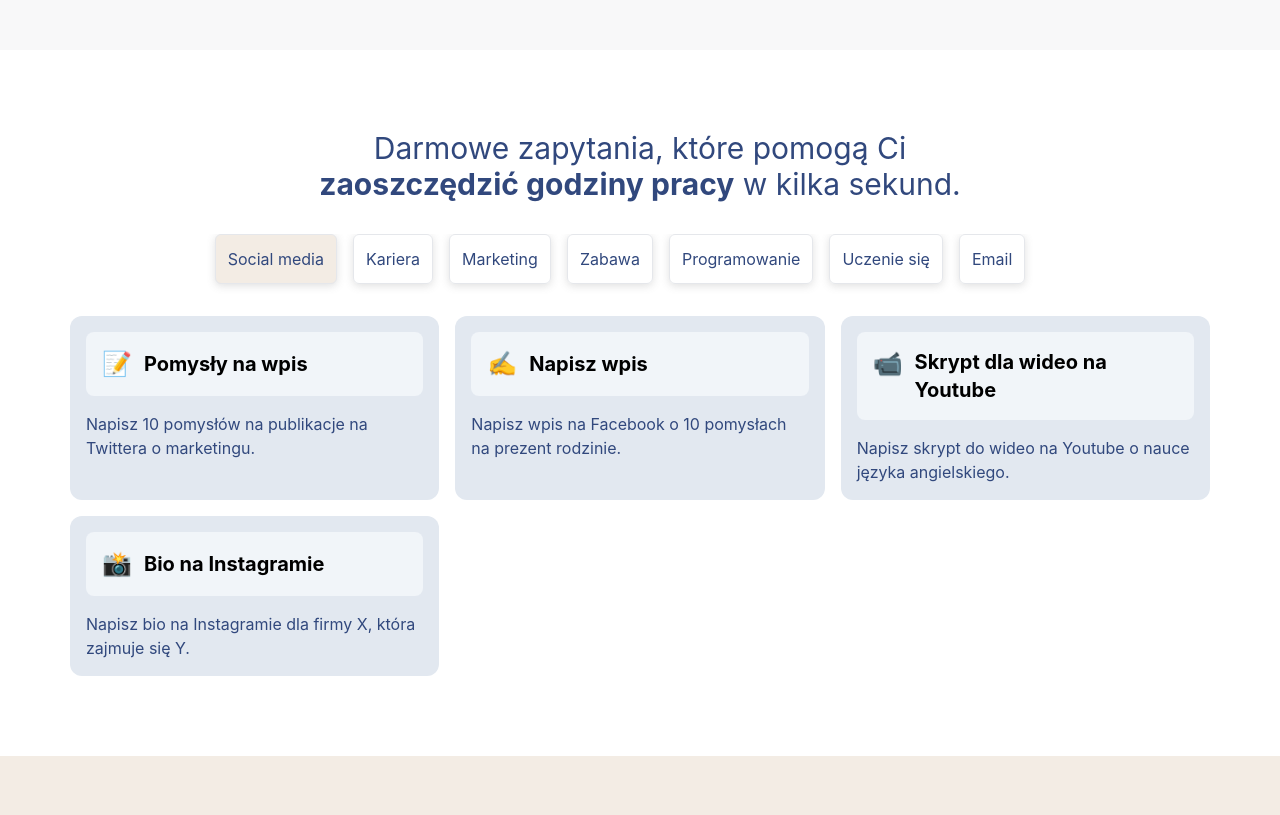
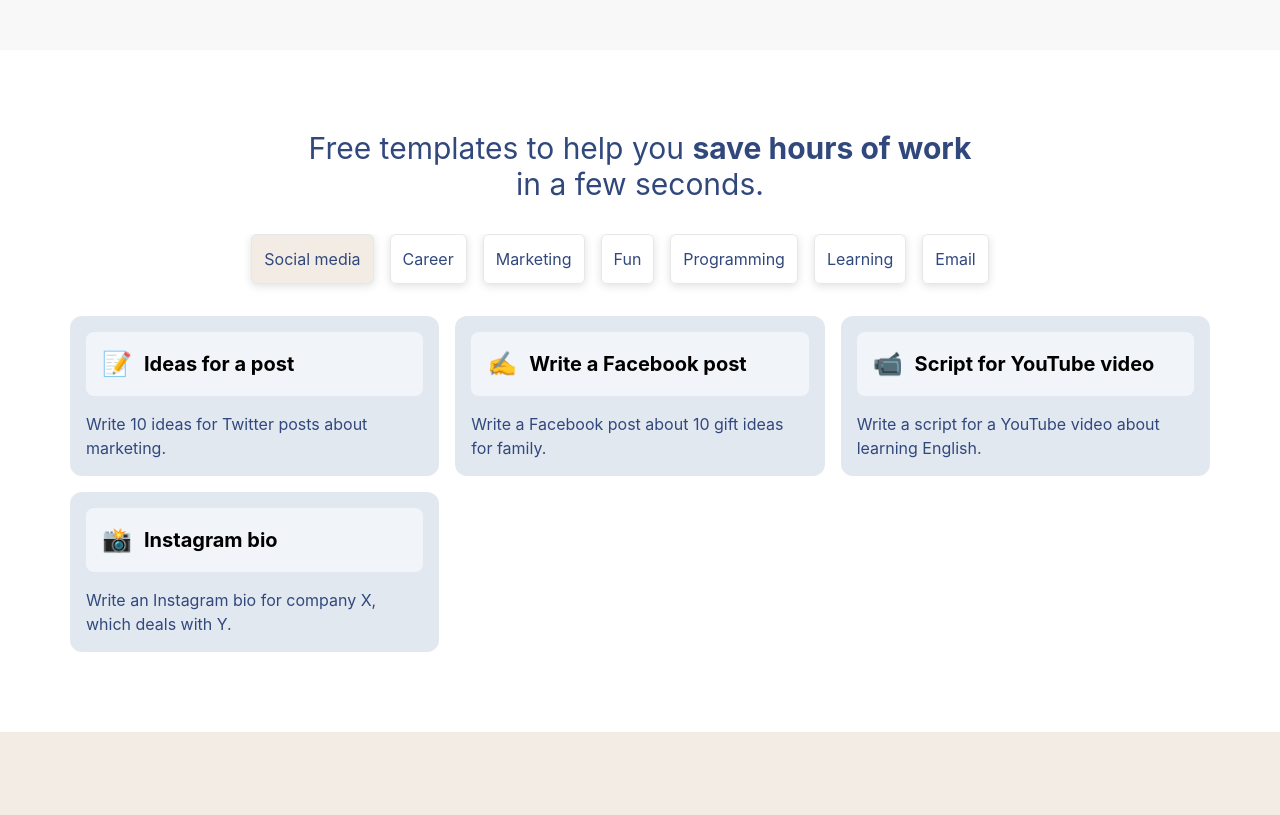
Before and after one commit to shakhorinAlex/gpt-bot-pl, a React (Vite) app: page / in a window 1280 px wide. Shown: the part 1400-2215 px from the top of the page. Built offline with nearby package versions, Linux system fonts and the light colour scheme.

Commit message:
prompts translation

```diff
--- a/src/components/Prompts.jsx
+++ b/src/components/Prompts.jsx
@@ -1,6 +1,9 @@
 import React from "react";
-import categories from "./consts";
+import { useEffect } from "react";
+import categories from "./prompts-data";
+import categoriesEng from "./prompts-data-en";
 import { AiOutlineArrowRight } from "react-icons/ai";
+import { useTranslation } from "react-i18next";
 
 const Prompts = () => {
   const [activeCategory, setActiveCategory] = React.useState(1);
@@ -10,7 +13,13 @@ const Prompts = () => {
     setActiveCategory(categoryId);
   }
 
-  const activeCategoryItems = categories.find(
+  const { t, i18n } = useTranslation();
+
+  const activeLanguage = i18n.language;
+
+  const categoriesLang = activeLanguage === "en" ? categoriesEng : categories;
+
+  const activeCategoryItems = categoriesLang.find(
     (category) => category.id === activeCategory
   ).items;
 
@@ -18,17 +27,17 @@ const Prompts = () => {
     <section className="section flex items-center bg-white" id="prompts">
       <div className="container">
         <h2 className="text-xl text-center w-5/6 md:w-3/5 m-auto md:text-2xl lg:text-3xl font-normal leading-tight mb-8">
-          Darmowe zapytania, które pomogą Ci{" "}
-          <span className="font-bold">zaoszczędzić godziny pracy</span> w kilka
-          sekund.
+          {t("prompts_title")}{" "}
+          <span className="font-bold">{t("prompts_title_bold")}</span>{" "}
+          {t("prompts_title_2")}
         </h2>
         <div className="arrow-container flex gap-2 items-center text-sm mb-4 justify-end md:hidden">
-          <p>Przewijaj</p>{" "}
+          <p>{t("prompts_scroll")}</p>
           <AiOutlineArrowRight className="arrow text-xl font-bold" />
         </div>
         <div className="category_list overflow-x-auto w-full mb-4">
           <ul className="category-names flex flex-nowrap w-max md:flex-wrap gap-4 items-center justify-start mb-4 md:mx-auto">
-            {categories.map((category) => (
+            {categoriesLang.map((category) => (
               <li
                 key={category.id}
                 className={`${
--- /dev/null
+++ b/src/components/prompts-data-en.js
@@ -0,0 +1,239 @@
+const categoriesEng = [
+  {
+    id: 1,
+    name: "Social media",
+    items: [
+      {
+        id: 1,
+        icon: "📝",
+        name: "Ideas for a post",
+        description: "Write 10 ideas for Twitter posts about marketing.",
+      },
+      {
+        id: 2,
+        icon: "✍️",
+        name: "Write a Facebook post",
+        description: "Write a Facebook post about 10 gift ideas for family.",
+      },
+      {
+        id: 3,
+        icon: "📹",
+        name: "Script for YouTube video",
+        description:
+          "Write a script for a YouTube video about learning English.",
+      },
+      {
+        id: 4,
+        icon: "📸",
+        name: "Instagram bio",
+        description:
+          "Write an Instagram bio for company X, which deals with Y.",
+      },
+    ],
+  },
+  {
+    id: 2,
+    name: "Career",
+    items: [
+      {
+        id: 1,
+        icon: "📝",
+        name: "Cover letter",
+        description: "Write a cover letter for position X at company Y.",
+      },
+      {
+        id: 2,
+        icon: "✍️",
+        name: "Write my CV",
+        description:
+          "Write my CV, [first name] [last name], my career goal is ..., my experience is ..., skills are ...",
+      },
+      {
+        id: 3,
+        icon: "📋",
+        name: "Job advertisement",
+        description:
+          "Write a job advertisement for position X at company Y with experience Z.",
+      },
+      {
+        id: 4,
+        icon: "📧",
+        name: "Job application email",
+        description:
+          "Write a job application email, application to company X for position Y, what sets me apart is Z.",
+      },
+    ],
+  },
+  {
+    id: 3,
+    name: "Marketing",
+    items: [
+      {
+        id: 1,
+        icon: "📱",
+        name: "Product description",
+        description:
+          "Write a persuasive description of a product or service [product], [benefits], [target audience].",
+      },
+      {
+        id: 2,
+        icon: "📛",
+        name: "Create a company name",
+        description:
+          "Come up with a company name that deals with [what they do], [target audience].",
+      },
+      {
+        id: 3,
+        icon: "📋",
+        name: "Ad copy",
+        description:
+          "Write an ad copy that highlights the unique value of the product or service [product].",
+      },
+      {
+        id: 4,
+        icon: "📧",
+        name: "Press release",
+        description: "Write a press release for company [company name].",
+      },
+      {
+        id: 5,
+        icon: "📧",
+        name: "Customer acquisition",
+        description:
+          "How to acquire customers for a company that deals with [what they do]?",
+      },
+      {
+        id: 6,
+        icon: "📧",
+        name: "AIDA",
+        description:
+          "Write an ad copy that follows the AIDA model to persuade the customer.",
+      },
+      {
+        id: 7,
+        icon: "📧",
+        name: "SEO",
+        description:
+          "Create a list of article ideas to build thematic authority for a specific keyword. The keyword is: [keyword].",
+      },
+    ],
+  },
+  {
+    id: 4,
+    name: "Fun",
+    items: [
+      {
+        id: 1,
+        icon: "🍾",
+        name: "Mindset",
+        description:
+          "I want you to pretend to be drunk and respond as if you were heavily under the influence of alcohol. [My question]",
+      },
+      {
+        id: 2,
+        icon: "😘",
+        name: "Love letter",
+        description: "Write a love letter [to whom], [emotions], [memories].",
+      },
+      {
+        id: 3,
+        icon: "🎤",
+        name: "Motivation",
+        description: "Write a motivational quote to inspire action.",
+      },
+    ],
+  },
+  {
+    id: 5,
+    name: "Programming",
+    items: [
+      {
+        id: 1,
+        icon: "👨‍🎓",
+        name: "Expert",
+        description:
+          "I want you to act as an expert in [language], fluent in speaking and writing Polish. Please answer the following question in Polish: [QUESTION].",
+      },
+      {
+        id: 2,
+        icon: "🔬",
+        name: "Check code",
+        description:
+          "The code below shows an error [error]. Please check it and fix [what it should do] [code].",
+      },
+      {
+        id: 3,
+        icon: "🔄",
+        name: "Translate code",
+        description: "Write code that performs [code language].",
+      },
+    ],
+  },
+  {
+    id: 6,
+    name: "Learning",
+    items: [
+      {
+        id: 1,
+        icon: "📝",
+        name: "Take notes from a lesson",
+        description: "Take notes from a lesson [lesson text/post].",
+      },
+      {
+        id: 2,
+        icon: " 💻 ",
+        name: "Program",
+        description:
+          "I would like to learn [topic] and I need help in writing a program based on which I will learn.",
+      },
+      {
+        id: 3,
+        icon: "👶",
+        name: "Explanation",
+        description:
+          "Explain [topic] to me in Polish, so that a 5-year-old child can understand.",
+      },
+      {
+        id: 4,
+        icon: "🎓",
+        name: "Write a thesis",
+        description: "Write a thesis plan on [topic] in Polish.",
+      },
+    ],
+  },
+  {
+    id: 7,
+    name: "Email",
+    items: [
+      {
+        id: 1,
+        icon: "✍️",
+        name: "Reply to an email",
+        description:
+          "I received an email from [sender] with the content [content]. Please reply to it.",
+      },
+      {
+        id: 2,
+        icon: "📨",
+        name: "Newsletter",
+        description:
+          "Write a newsletter for customers from [company name], [news], [blog/product/service].",
+      },
+      {
+        id: 3,
+        icon: "🥶",
+        name: "Cold email",
+        description:
+          "Write a cold email to the CEO of [company] [name], trying to get their attention.",
+      },
+      {
+        id: 4,
+        icon: "💰",
+        name: "Salary raise",
+        description: "Write an email to my employer asking for a salary raise.",
+      },
+    ],
+  },
+];
+
+export default categoriesEng;
--- a/src/locales/en/translation.json
+++ b/src/locales/en/translation.json
@@ -1,15 +1,10 @@
 {
     "main_button": "Try now for free",
 
-    "new_feature": {
-        "id": 1,
-        "title": "Ready templates to choose directly from the application",
-        "sub_title": "Coming soon...",
-        "description": "There will be no need to copy and paste text, just choose a template directly from the application and modify only a few words.",
-        "icon": "<BiRightArrowAlt />",
-        "image": "/images/item1.webp"
-    },
-
+    "prompts_title": "Free templates to help you",
+    "prompts_title_bold": "save hours of work",
+    "prompts_title_2": "in a few seconds.",
+    "prompts_scroll": "Scroll",
 
     "pricing_title": "Pricing",
     "pricing_description": "Choose the plan that best suits your needs.",
@@ -30,6 +25,7 @@
         "ftr_5": "24/7 support"
       }
     },
+
     "premium_tier": {
       "name": "Premium",
       "description": "Our Premium option is designed for those who want to enjoy the full range of our features.",
@@ -53,7 +49,14 @@
       "3_months": "3 months"
     },
 
-
+    "new_feature": {
+        "id": 1,
+        "title": "Ready templates to choose directly from the application",
+        "sub_title": "Coming soon...",
+        "description": "There will be no need to copy and paste text, just choose a template directly from the application and modify only a few words.",
+        "icon": "<BiRightArrowAlt />",
+        "image": "/images/item1.webp"
+    },
 
     "start_using_app": "Start using the app now, and within",
     "seven_days_bold": "7 days",
--- a/src/locales/pl/translation.json
+++ b/src/locales/pl/translation.json
@@ -1,14 +1,11 @@
 {
     "main-button": "Spróbuj bezpłatnie",
 
-    "new_feature": {
-        "id": 1,
-        "title": "Gotowe szablony do wyboru bezpośrednio z aplikacji",
-        "sub_title": "Dostępne wkrótce...",
-        "description": "Nie będzie potrzeby kopiować i wklejać tekst, wystarczy wybrać szablon bezpośrednio w aplikacji i zmodyfikować tylko kilka słów.",
-        "icon": "<BiRightArrowAlt />",
-        "image": "/images/item1.webp"
-    },
+    "prompts_title": "Darmowe szablony, które pomogą Ci",
+    "prompts_title_bold": "zaoszczędzić godziny pracy",
+    "prompts_title_2": "w kilka sekund.",
+    "prompts_scroll": "Przewijaj",
+
 
     "pricing_title": "Cennik",
     "pricing_description": "Wybierz plan, który najlepiej odpowiada Twoim potrzebom.",
@@ -29,6 +26,7 @@
         "ftr_5":"wsparcie 24/7"
       }
     },
+
     "premium_tier":{
       "name": "Premium",
       "description": "Nasza opcja Premium została stworzona z myślą o tych, którzy chcą cieszyć się pełnym zakresem naszych funkcji.",
@@ -52,6 +50,14 @@
         "3_months": "3 miesiące"
     },
 
+    "new_feature": {
+        "id": 1,
+        "title": "Gotowe szablony do wyboru bezpośrednio z aplikacji",
+        "sub_title": "Dostępne wkrótce...",
+        "description": "Nie będzie potrzeby kopiować i wklejać tekst, wystarczy wybrać szablon bezpośrednio w aplikacji i zmodyfikować tylko kilka słów.",
+        "icon": "<BiRightArrowAlt />",
+        "image": "/images/item1.webp"
+    },
 
     "start_using_app": "Zacznij używać aplikacji teraz, a w ciągu",
     "seven_days_bold": "7 dni",
```
Also changed, not shown: src/components/prompts-data.js (renamed from src/components/consts.js).
